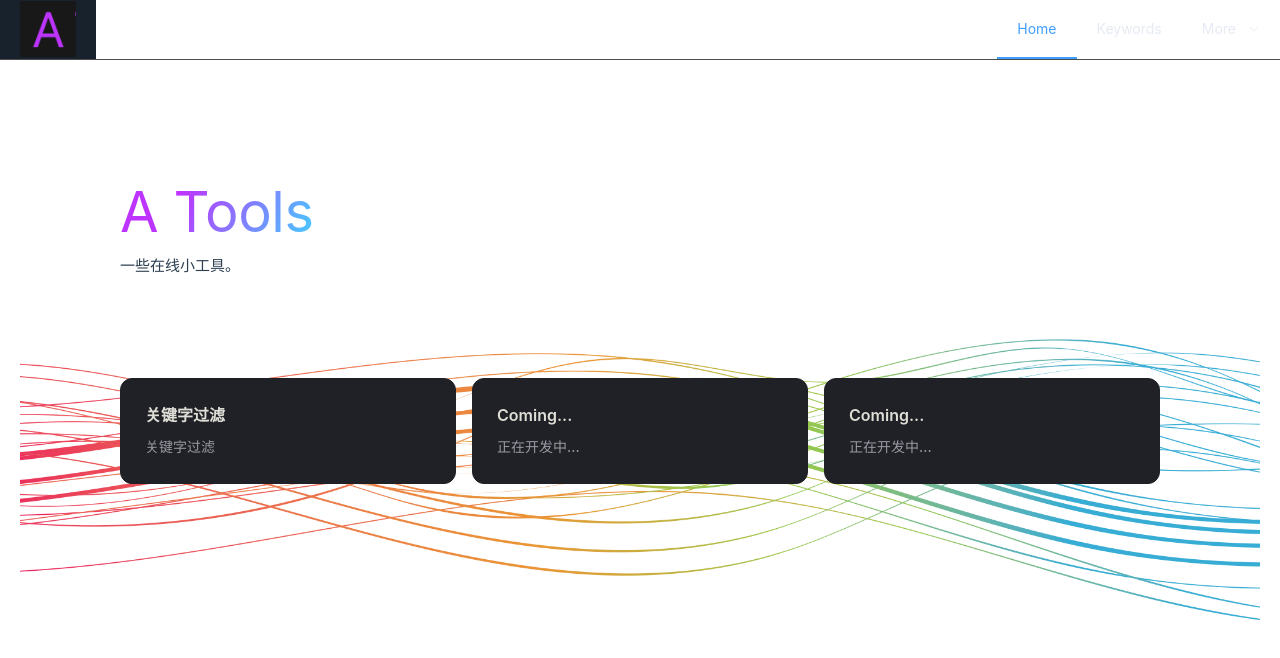
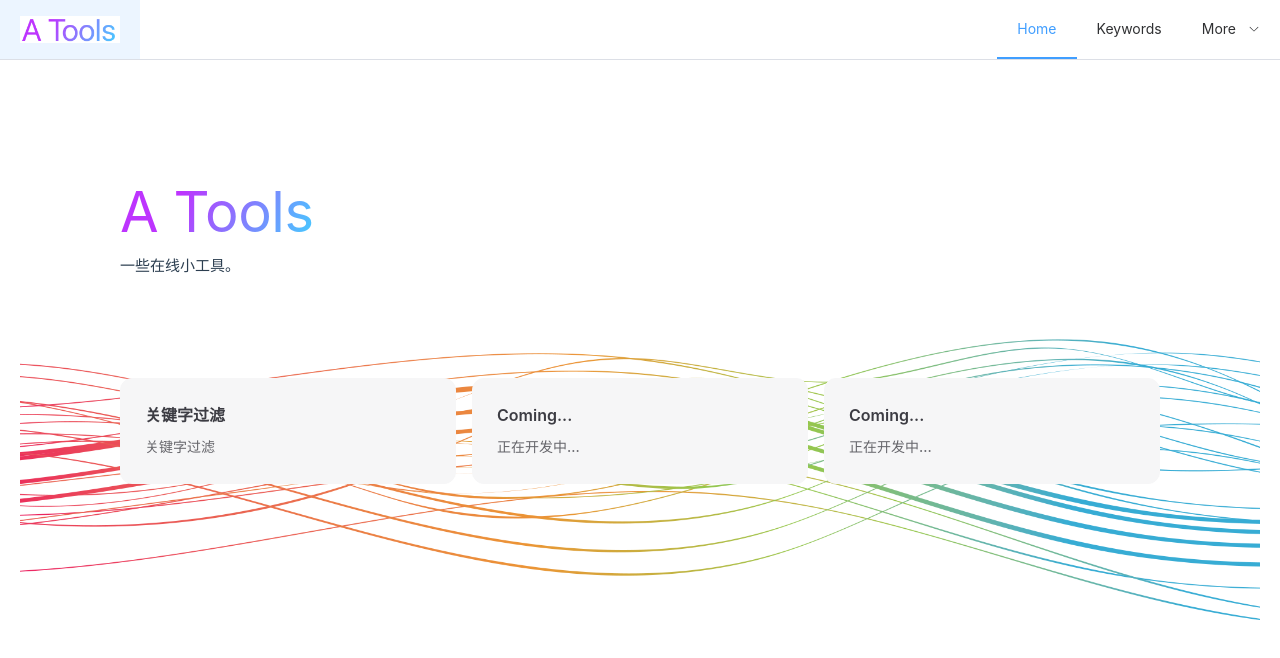
Before and after one commit to jing4866/atools, a Vue app: page / in a window 1280 px wide. Shown: the top 658 px of the page. Built offline with nearby package versions, Linux system fonts and the light colour scheme.

Commit message:
key-tool:修改主题

```diff
--- a/index.html
+++ b/index.html
@@ -1,5 +1,5 @@
 <!DOCTYPE html>
-<html lang="en" class="dark">
+<html lang="en">
   <head>
     <meta charset="UTF-8">
     <link rel="icon" href="/favicon.ico">
--- a/src/assets/base.css
+++ b/src/assets/base.css
@@ -36,7 +36,7 @@
   --section-gap: 160px;
 }
 
-@media (prefers-color-scheme: dark) {
+/* @media (prefers-color-scheme: dark) {
   :root {
     --color-background: var(--vt-c-black);
     --color-background-soft: var(--vt-c-black-soft);
@@ -48,7 +48,7 @@
     --color-heading: var(--vt-c-text-dark-1);
     --color-text: var(--vt-c-text-dark-2);
   }
-}
+} */
 
 *,
 *::before,
--- a/src/components/CustomHeader.vue
+++ b/src/components/CustomHeader.vue
@@ -1,9 +1,15 @@
 <template>
   <el-menu :default-active="activeIndex" class="el-menu-container" mode="horizontal" :ellipsis="false">
-        <el-menu-item index="logo"><RouterLink to="/"><img src="../assets/img/logo.png" width="56"></RouterLink></el-menu-item>
+    <el-menu-item class="el-menu-item-logo" index="logo">
+      <RouterLink to="/"><img class="img-logo" src="../assets/img/logo.png" width="100"></RouterLink>
+    </el-menu-item>
     <div class="flex-grow" />
-        <el-menu-item index="Home"><RouterLink to="/">Home</RouterLink></el-menu-item>
-        <el-menu-item index="KeyTool"><RouterLink to="keytool">Keywords</RouterLink></el-menu-item>
+    <el-menu-item index="Home">
+      <RouterLink to="/">Home</RouterLink>
+    </el-menu-item>
+    <el-menu-item index="KeyTool">
+      <RouterLink to="keytool">Keywords</RouterLink>
+    </el-menu-item>
     <el-sub-menu index="more">
       <template #title>More</template>
       <el-menu-item index="3-1">个人信息</el-menu-item>
@@ -18,13 +24,10 @@
 </template>
 
 <script setup>
-import { ref, watch } from 'vue'
+import { ref, watch, onUpdated } from 'vue'
 import { RouterLink, useRoute } from 'vue-router'
 
 const $route = useRoute();
-// console.log( '路由:', $route );
-// console.log( '路由Name:', $route.name );
-
 const activeIndex = ref('Home');
 
 // const handleSelect = (key, keyPath) => {
@@ -32,7 +35,7 @@ const activeIndex = ref('Home');
 //   console.log(key, keyPath)
 // }
 
-watch( $route, ( value ) => {
+watch($route, (value) => {
   activeIndex.value = value.name ? value.name : 'Home';
 })
 
@@ -42,4 +45,10 @@ watch( $route, ( value ) => {
 .flex-grow {
    flex-grow: 1;
  }
+
+ .el-menu-item-logo {
+   .img-logo {
+     vertical-align: middle;
+   }
+ }
  </style>
--- a/src/components/ModuleList.vue
+++ b/src/components/ModuleList.vue
@@ -45,21 +45,24 @@ import { RouterLink } from 'vue-router'
         width: calc(100% / 3);
         padding: 8px;
         .mudules-innter{
+            color: #2C3E50;
             padding: 24px;
-            border: 1px solid #202127;
+            border: 1px solid #f6f6f7;
             border-radius: 12px;
             height: 100%;
-            background-color: #202127;
-            transition: border-color .25s,background-color .25s;
+            background-color: #f6f6f7;
+            transition: box-shadow .25s,background-color .25s, transform .25s;
             &:hover{
-                border-color: #a8b1ff;
+                /* border-color: #a8b1ff; */
+                box-shadow: 3px 3px 3px rgba(0, 0, 0, 0.5);
+                transform: scale(1.01);
             }
         }
         .modules-title{
             line-height: 24px;
             font-size: 16px;
             font-weight: 600;
-            color: rgba(255, 255, 245, 0.86);
+            color: #3C3C43;
         }
         .modules-description{
             flex-grow: 1;
@@ -67,7 +70,7 @@ import { RouterLink } from 'vue-router'
             line-height: 24px;
             font-size: 14px;
             font-weight: 500;
-            color: rgba(235, 235, 245, 0.6);
+            color: rgba(60, 60, 67, 0.78);
         }
     }
 }
--- a/src/main.js
+++ b/src/main.js
@@ -4,7 +4,7 @@ import { createApp } from 'vue'
 import App from './App.vue'
 import router from './router'
 import ElementPlus from 'element-plus'
-import 'element-plus/theme-chalk/dark/css-vars.css'
+// import 'element-plus/theme-chalk/dark/css-vars.css'
 import 'element-plus/dist/index.css'
 import './assets/custom.css'
 
--- a/src/views/KeyView.vue
+++ b/src/views/KeyView.vue
@@ -61,8 +61,10 @@
           </div>
           <div class="keys-list"
             :style="{ background: keys_filtered_pos ? 'rgba(103, 194, 58, 0.1)' : 'rgba(64, 158, 255, 0.1)' }">
-            <el-empty v-if="!data.result.length && (!data.left.length || !data.right.length)"
-              description="当前数据为空。如左右两列已导入数据，请点击上侧按钮进行过滤。" />
+
+            <div class="empty-desc"  v-if="!data.result.length">
+              当前数据为空。如左右两列已导入数据，请点击上侧按钮进行过滤。
+            </div>
             <ul v-else>
               <li v-for="(item, index) in data.result" :key="index">{{ item }}</li>
             </ul>
@@ -182,7 +184,10 @@ const copyHandle = () => {
       padding: 0 5px;
     }
   }
-
+  .empty-desc{
+      color: #636466;
+      padding: 0 5px;
+  }
   .keys-containter {
     display: flex;
     padding: 10px 20px;
@@ -234,6 +239,7 @@ const copyHandle = () => {
           height: calc(100vh - 250px);
           padding: 8px;
           font-size: 14px;
+          color: #3C3C43;
           resize: none;
           border: 1px solid #202127;
           border-radius: 3px;
```
Also changed, not shown: src/assets/img/logo.png, 1 other file (tests, documents, lock files or other folders). Lines whose indentation alone changed are shown as unchanged.
